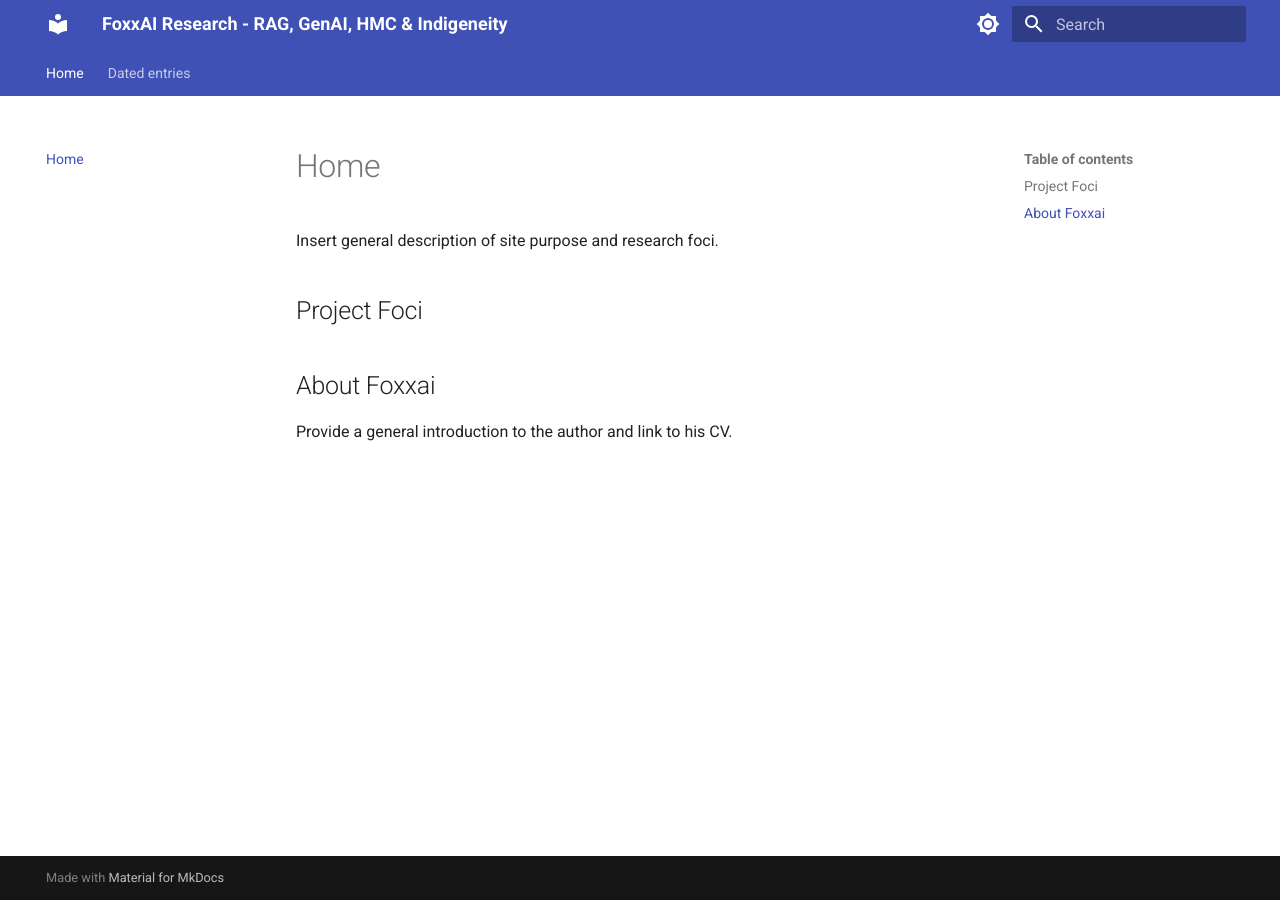
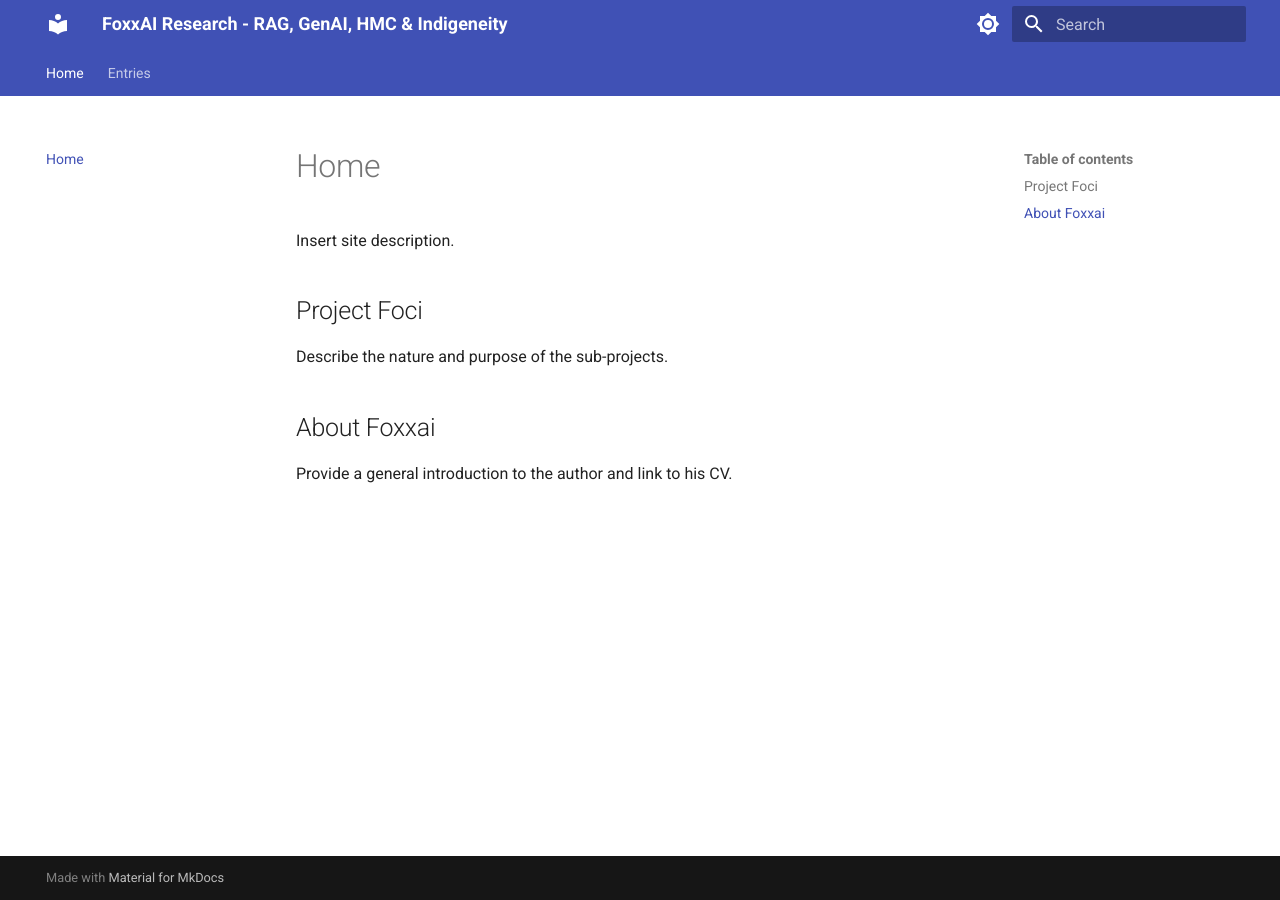
Before and after one commit to Foxxai/foxxai.xyz, an MkDocs documentation site: the page built from docs/index.md, in a window 1280 px wide. Built offline with MkDocs 1.6.1 and Material for MkDocs 9.7.7, drawn with Linux system fonts in a browser that asks for light colours.

Commit message:
Insert placeholders.

```diff
--- a/docs/index.md
+++ b/docs/index.md
@@ -1,6 +1,8 @@
-Insert general description of site purpose and research foci.
+Insert site description.
 
 ## Project Foci
+
+Describe the nature and purpose of the sub-projects.
 
 ## About Foxxai
 
```
Also changed, not shown: docs/dated_entries.md (deleted), docs/entries.md (added).
